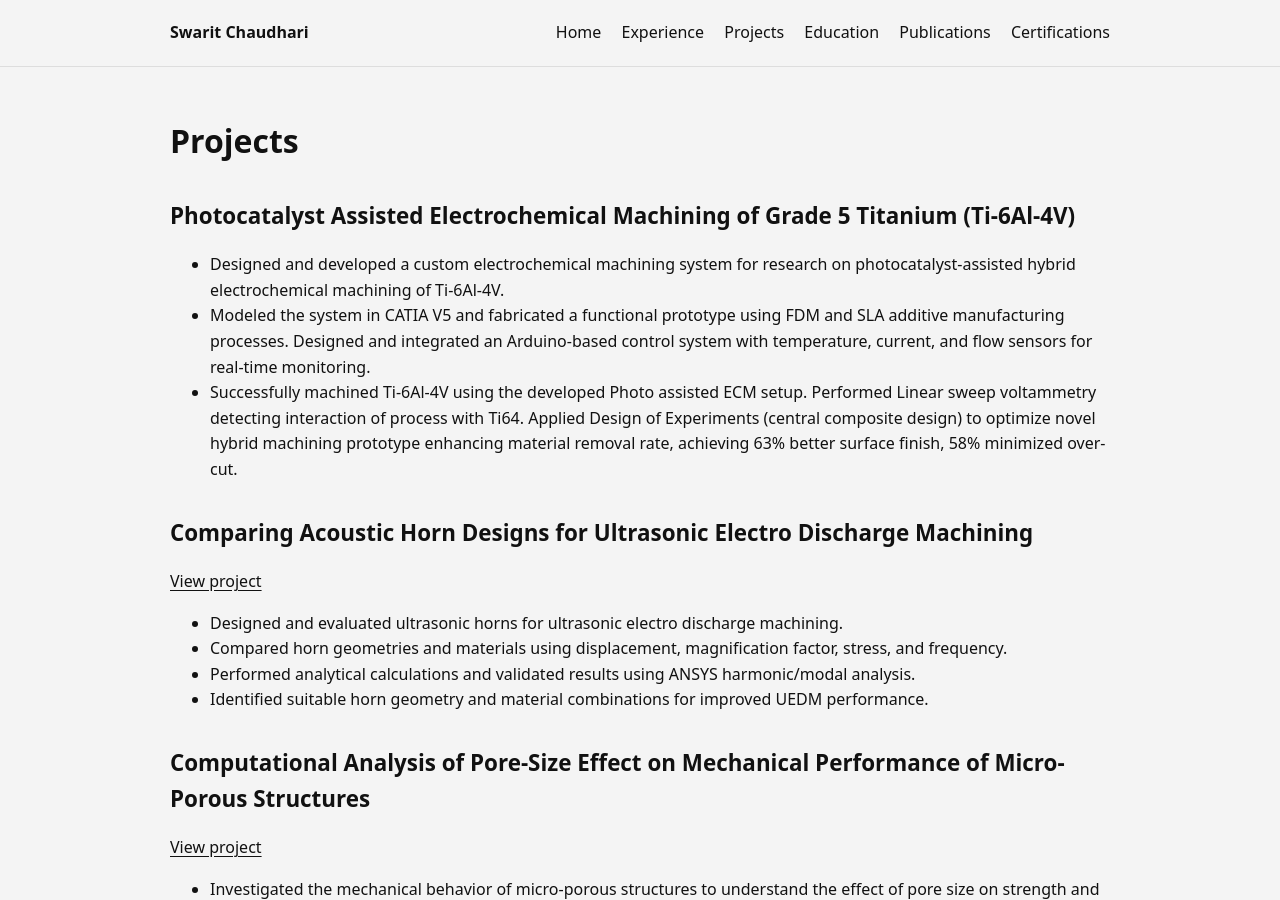
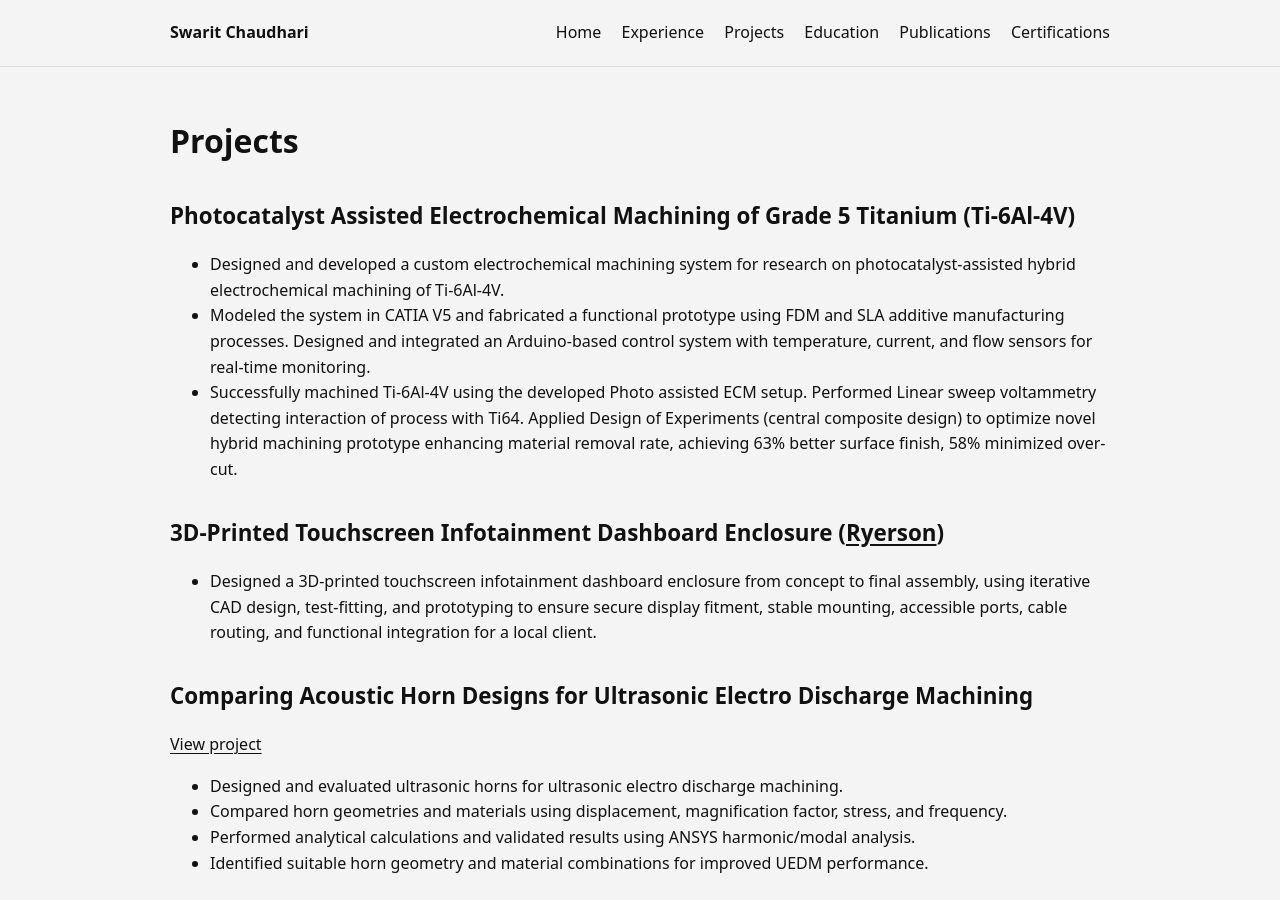
Before and after one commit to Swarit31/Swarit31.github.io, a Jekyll site: the page built from Projects.md, in a window 1280 px wide and 900 px high. Built offline with Jekyll 4.4.1, drawn with Linux system fonts in a browser that asks for light colours.

Commit message:
Update Projects.md

```diff
--- a/Projects.md
+++ b/Projects.md
@@ -9,6 +9,9 @@ permalink: /projects/
 - Designed and developed a custom electrochemical machining system for research on photocatalyst-assisted hybrid electrochemical machining of Ti-6Al-4V.
 - Modeled the system in CATIA V5 and fabricated a functional prototype using FDM and SLA additive manufacturing processes. Designed and integrated an Arduino-based control system with temperature, current, and flow sensors for real-time monitoring.
 - Successfully machined Ti-6Al-4V using the developed Photo assisted ECM setup. Performed Linear sweep voltammetry detecting interaction of process with Ti64. Applied Design of Experiments (central composite design) to optimize novel hybrid machining prototype enhancing material removal rate, achieving 63% better surface finish, 58% minimized over-cut.
+
+## 3D-Printed Touchscreen Infotainment Dashboard Enclosure ([Ryerson](https://www.ryerson.com/))
+- Designed a 3D-printed touchscreen infotainment dashboard enclosure from concept to final assembly, using iterative CAD design, test-fitting, and prototyping to ensure secure display fitment, stable mounting, accessible ports, cable routing, and functional integration for a local client.
 
 ## Comparing Acoustic Horn Designs for Ultrasonic Electro Discharge Machining
 
```
